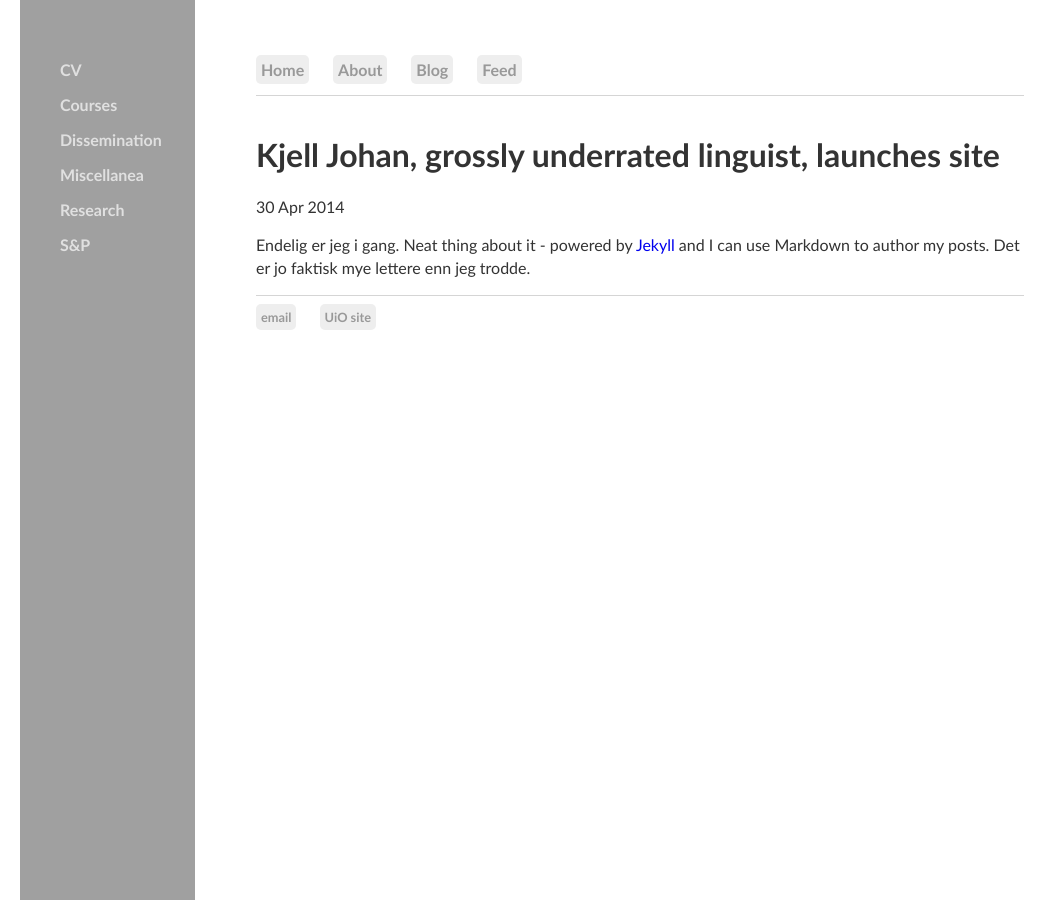
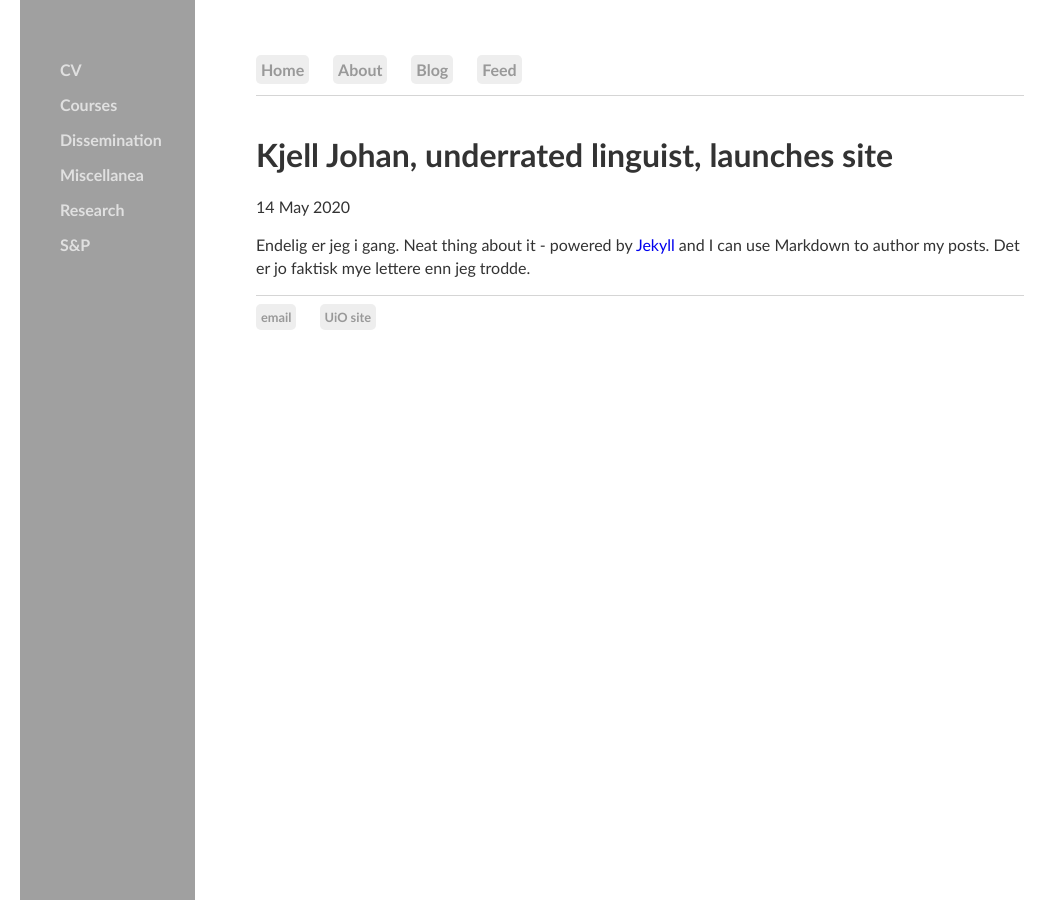
Before and after one commit to kjelljs/kjelljs.github.io, a Jekyll site: the page built from _posts/2020-05-14-kjell-johan-saeboe-site-launched.md, in a window 1280 px wide. Shown: the whole page, without its empty margins (0-1063 px from the left). Built offline with Jekyll 4.4.1, drawn with Linux system fonts in a browser that asks for light colours.

Commit message:
Update and rename 2014-04-30-hank-quinlan-site-launched.md to 2020-05-14-kjell-johan-saeboe-site-launched.md

```diff
--- a/_posts/2014-04-30-hank-quinlan-site-launched.md
+++ b/_posts/2020-05-14-kjell-johan-saeboe-site-launched.md
@@ -1,7 +1,7 @@
 ---
 layout: post
-title: "Kjell Johan, grossly underrated linguist, launches site"
-date: 2014-04-30
+title: "Kjell Johan, underrated linguist, launches site"
+date: 2020-05-14
 ---
 
 Endelig er jeg i gang. Neat thing about it - powered by [Jekyll](http://jekyllrb.com) and I can use Markdown to author my posts. Det er jo faktisk mye lettere enn jeg trodde.
```
